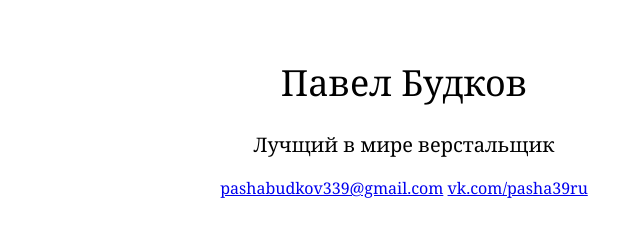
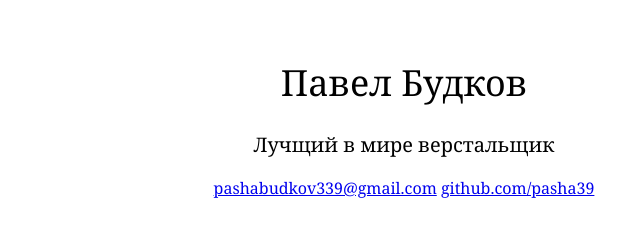
Before and after one commit to pasha39/pasha39.github.io, a plain HTML site: page index.html in a window 1280 px wide. Shown: the top 229 px of the page, 236-876 px from the left. Drawn offline with Linux system fonts and the light colour scheme.

Commit message:
edited social link

```diff
--- a/index.html
+++ b/index.html
@@ -11,7 +11,7 @@
         <h3>Лучщий в мире верстальщик</h3>
         <p>
             <a href="mailto:pashabudkov339@gmail.com" target="_blank">pashabudkov339@gmail.com</a>
-            <a href="https://vk.com/pasha39ru" target="_blank">vk.com/pasha39ru</a>
+            <a href="https://github.com/pasha39" target="_blank">github.com/pasha39</a>
         </p>
     </div>
 
```
